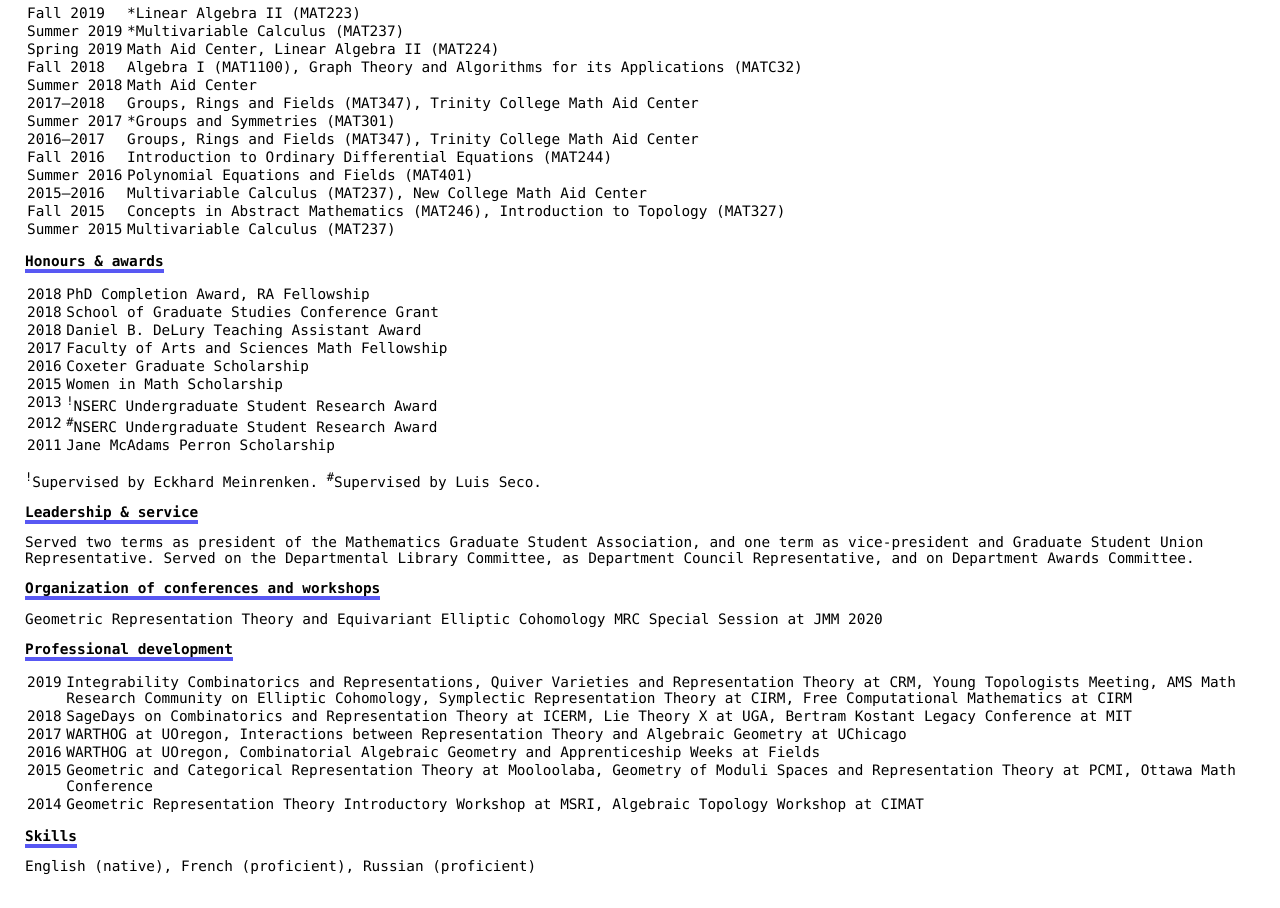
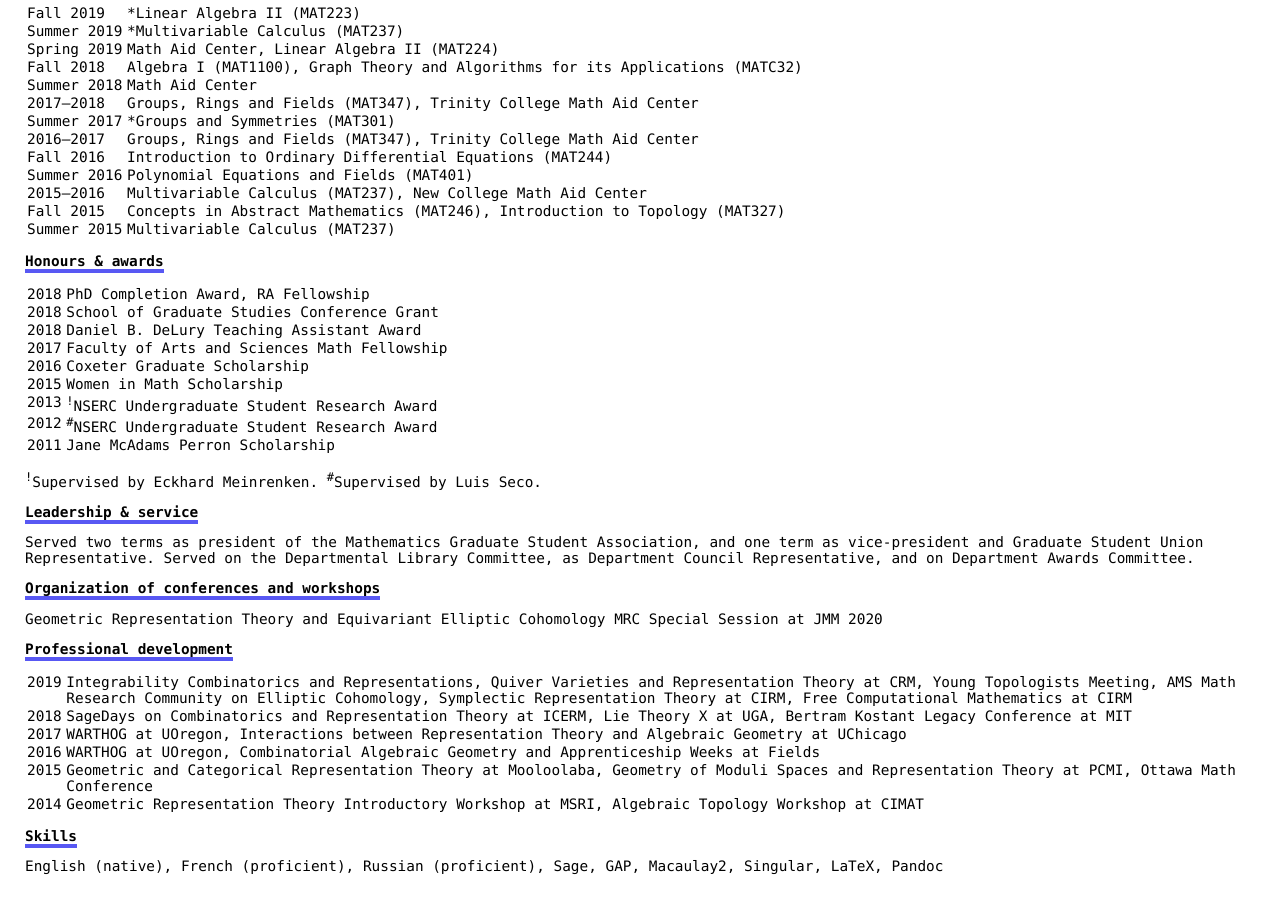
Before and after one commit to annedranowski/plane-jane, a plain HTML site: page html/cv.html in a window 1280 px wide. Shown: the part 1075-1983 px from the top of the page. Drawn offline with Linux system fonts and the light colour scheme.

Commit message:
added cas skill

```diff
--- a/html/cv.html
+++ b/html/cv.html
@@ -260,7 +260,7 @@
       </tbody>
     </table>
     <p><strong>Skills</strong></p>
-    <p>English (native), French (proficient), Russian (proficient)</p>
+    <p>English (native), French (proficient), Russian (proficient), Sage, GAP, Macaulay2, Singular, LaTeX, Pandoc</p>
 </body>
 
 </html>
```
